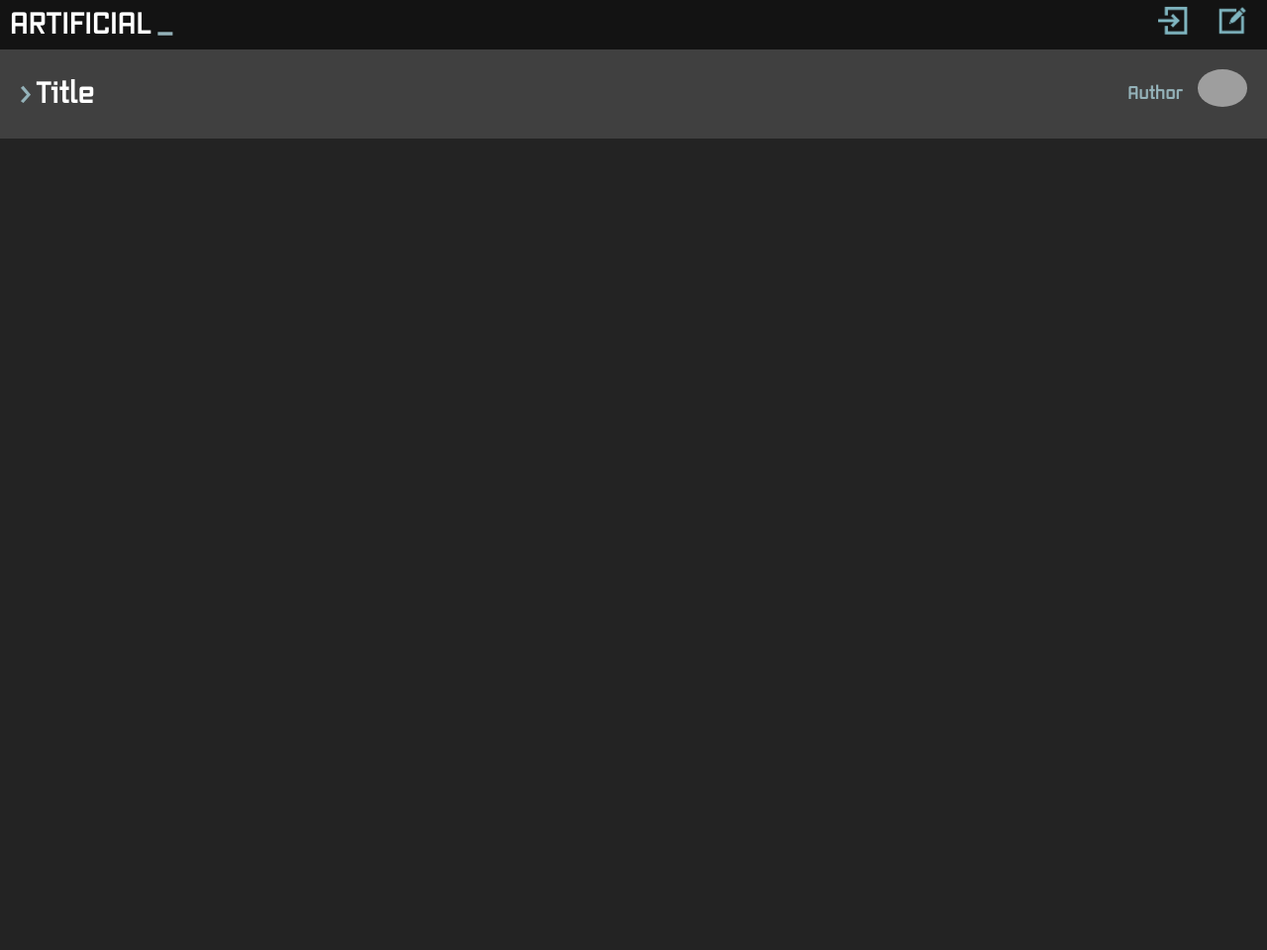
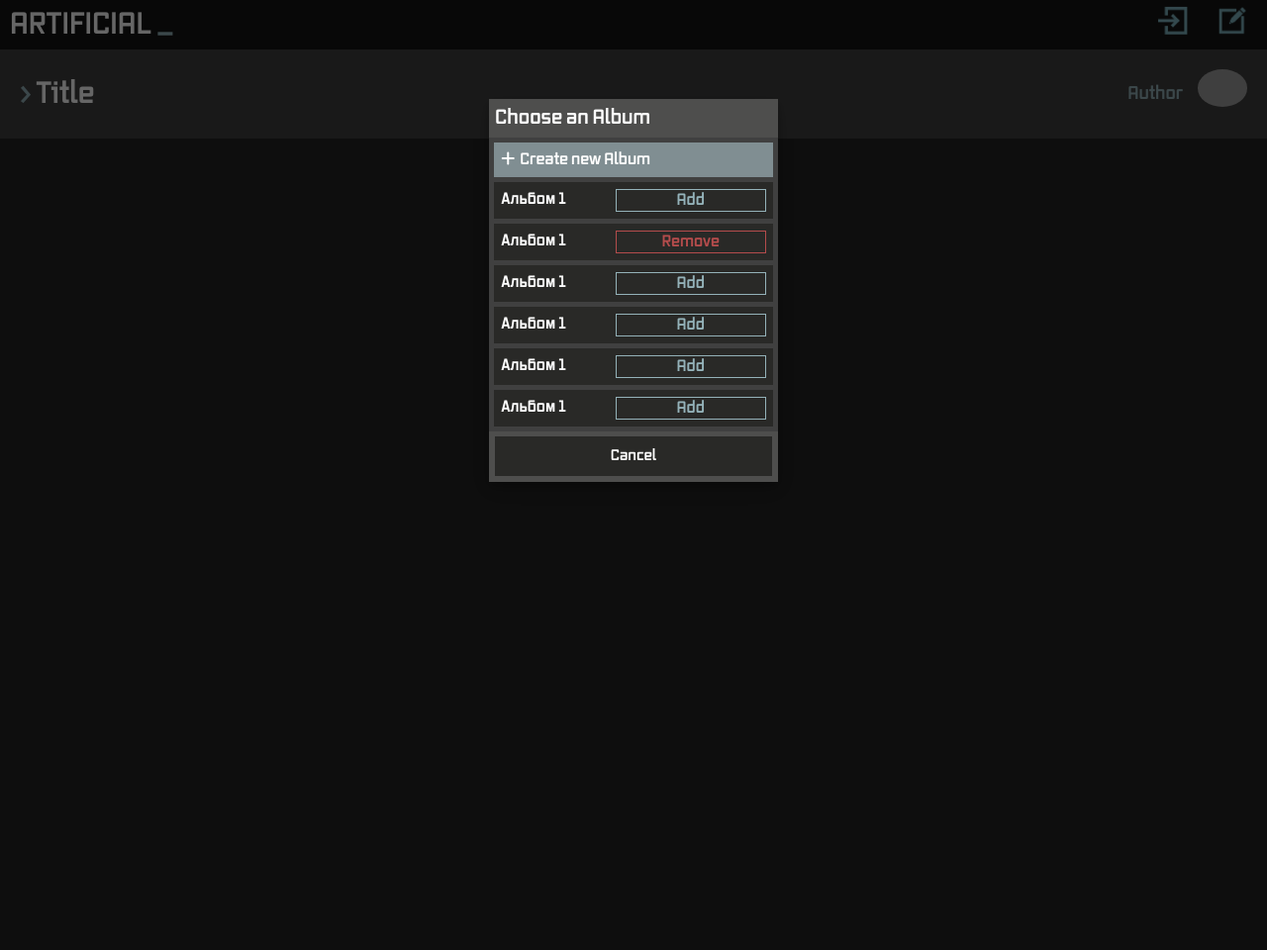
Before and after one commit to Droillex/ArtworksProject, a Flask app: template templates/working.html in a window 1280 px wide. Shown: the whole page at 99% size. Run offline with Flask 2, Linux system fonts and the light colour scheme; the template is opened without the code that fills it, so the values that code supplies are empty; some libraries are stand-ins or nearby versions; grey boxes are pictures that could not be loaded.

Commit message:
Проверяем модальное окно

```diff
--- a/templates/working.html
+++ b/templates/working.html
@@ -19,12 +19,12 @@
         <div class="header_section">
             <div class="header_item headerButton">
                 <a href="/login">
-                    <img class = 'icon' src="pics/login.png">
+                    <img class='icon' src="pics/login.png">
                 </a>
             </div>
             <div class="header_item headerButton">
                 <a href="">
-                    <img src="pics/signup.png" class = 'icon'>
+                    <img src="pics/signup.png" class='icon'>
                 </a>
             </div>
         </div>
@@ -57,33 +57,53 @@
                 </div>
             </div>
         </div>
-<!--         <div class="artwork-data">
+        <!--         <div class="artwork-data">
             <img src="https://cdnb.artstation.com/p/assets/images/images/027/439/099/large/anna-nikonova-aka-newmilky-char-dev-3.jpg?1591549784" alt="Picture">
         </div>
         <div class="artwork-data">
             <img src="https://cdna.artstation.com/p/assets/images/images/027/439/102/large/anna-nikonova-aka-newmilky-char-dev-6.jpg?1591549788" alt="Picture">
         </div> -->
     </main>
-    <!-- <div id="saveModal" class="modal">
-        <div class="modal-content">
+    <div id="saveModal" class="modal">
+        <div class="modal-content" id="choose_content">
             <div class="modal-header">
                 Choose an Album
             </div>
-            <div class="modal-body">
-                <select id="selectAlb" name="selectAlb" class="selectpicker">
 
-                    <option value="alb_1">Alb-1</option>
-
-                    <option value="alb_2">Alb-2</option>
-
-                </select>
+            <div class="modal-main">
+                <div class="save-to">
+                    <div><i class="fas fa-plus"></i>Create new Album</div>
+                </div>
+                <div class="save-to">
+                    <div>Альбом 1</div>
+                    <div class="add-alb">Add</div>
+                </div>
+                <div class="save-to">
+                    <div>Альбом 1</div>
+                    <div class="del-alb">Remove</div>
+                </div>
+                <div class="save-to">
+                    <div>Альбом 1</div>
+                    <div class="add-alb">Add</div>
+                </div>
+                <div class="save-to">
+                    <div>Альбом 1</div>
+                    <div class="add-alb">Add</div>
+                </div>
+                <div class="save-to">
+                    <div>Альбом 1</div>
+                    <div class="add-alb">Add</div>
+                </div>
+                <div class="save-to">
+                    <div>Альбом 1</div>
+                    <div class="add-alb">Add</div>
+                </div>
             </div>
             <div class="modal-footer">
-                <button class="execute">Save</button>
                 <button class="exit">Cancel</button>
             </div>
         </div>
-    </div> -->
+    </div>
 </body>
 
 <script src="scripts/artworkPage.js"></script>
```
